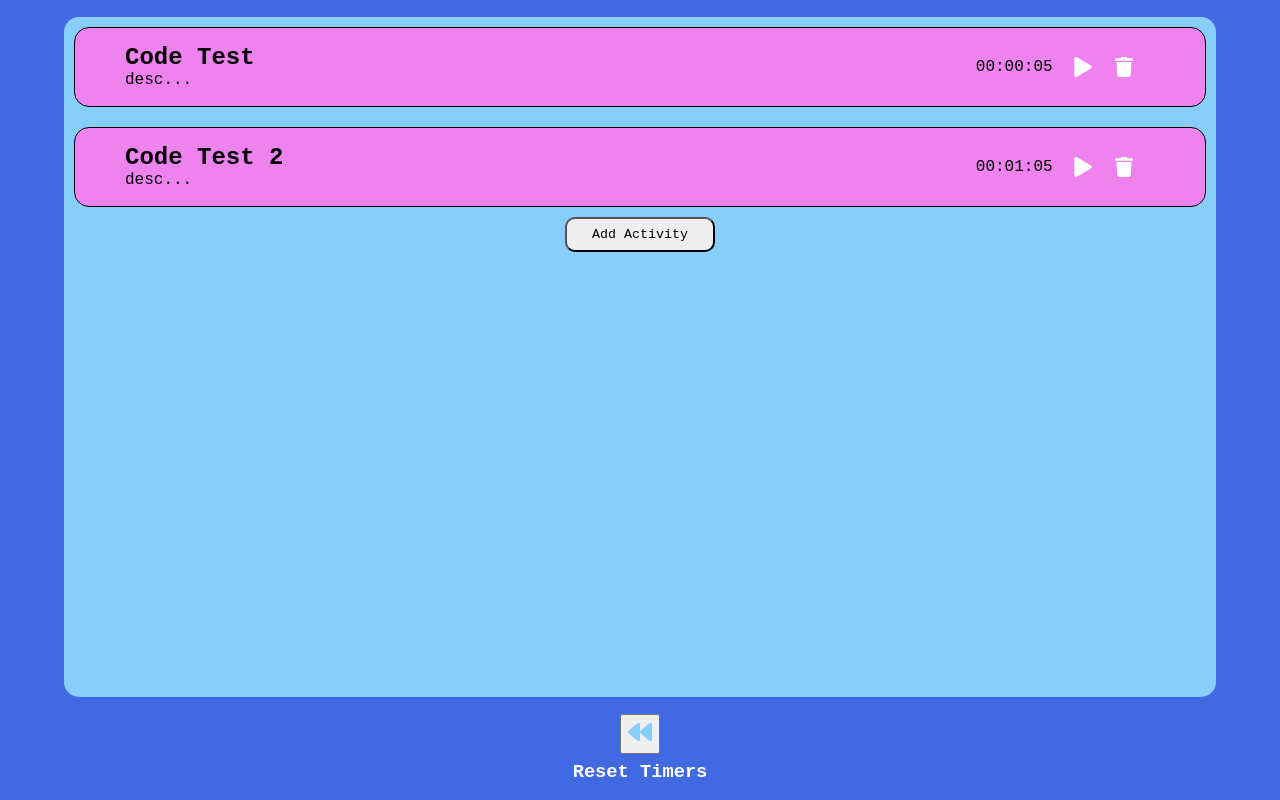
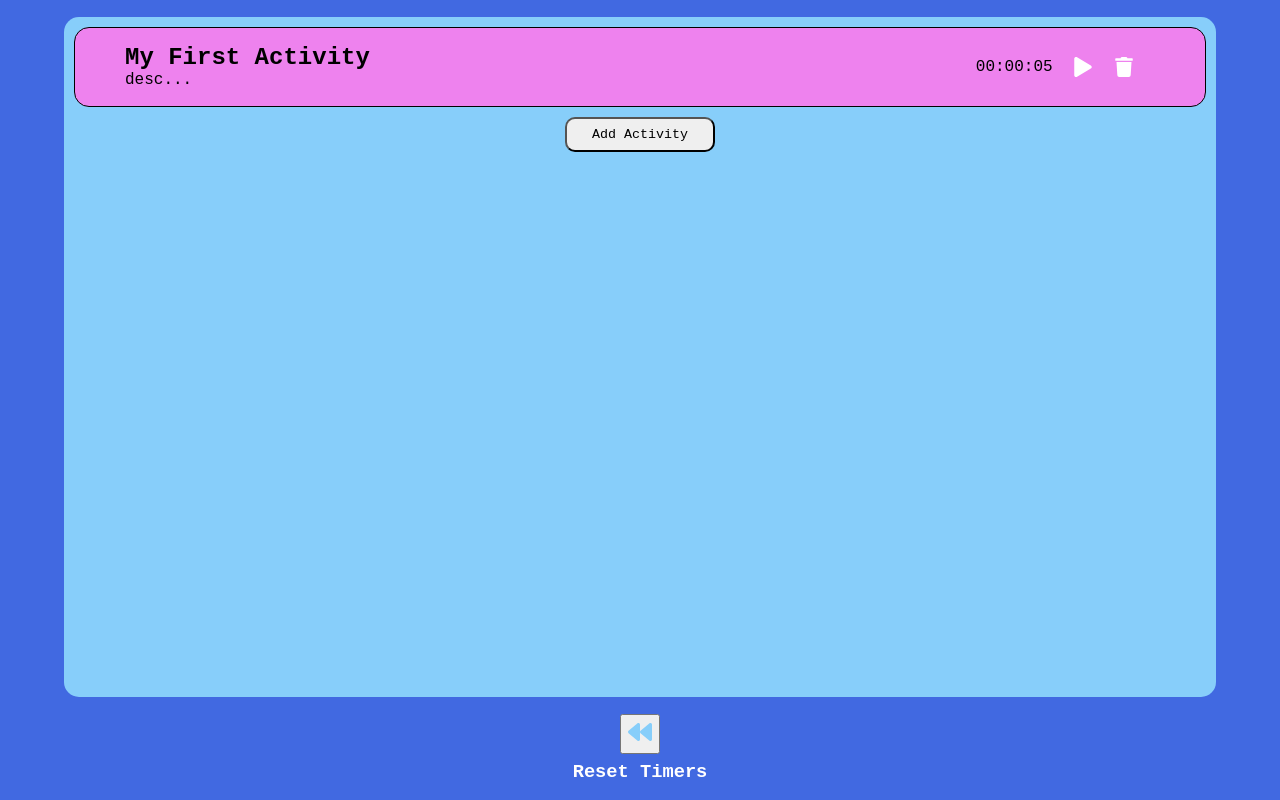
Before and after one commit to MichaelWearing/daily-task-planner, a React (Create React App) app: page / in a window 1280 px wide. Built offline with nearby package versions, Linux system fonts and the light colour scheme.

Commit message:
Started using localStorage

```diff
--- a/src/App.js
+++ b/src/App.js
@@ -2,7 +2,6 @@ import React, { useState, useId, useEffect } from "react";
 
 import Board from "./components/Board/Board";
 import ActivityCreation from "./components/ActivityCreation/ActivityCreation";
-
 
 //
 // Maybe have a congratz screen for completeing a day
@@ -13,23 +12,22 @@ import ActivityCreation from "./components/ActivityCreation/ActivityCreation";
 //
 // User Input, need to add all boxes and correctly
 //
-// Save stuff via cookies
-//
-// useEffect(() => {
-//   update cookies
-// }, [dailyActivities])
-//
 
 const App = () => {
   const id = useId();
-  const id2 = useId();
 
   const [showModal, setShowModal] = useState(false);
 
-  const [dailyActivities, setDailyActivities] = useState([
+  const initialDataFromLocalStorage = JSON.parse(
+    localStorage.getItem("dailyActivitiesLocalStorage")
+  );
+
+  const initialData = initialDataFromLocalStorage
+    ? initialDataFromLocalStorage
+    : [
         {
           id: id,
-      title: "Code Test",
+          title: "My First Activity",
           duration: {
             hours: 0,
             minutes: 0,
@@ -41,24 +39,16 @@ const App = () => {
             seconds: 5,
           },
         },
-    {
-      id: id2,
-      title: "Code Test 2",
-      duration: {
-        hours: 0,
-        minutes: 1,
-        seconds: 5,
-      },
-      remainingTime: {
-        hours: 0,
-        minutes: 1,
-        seconds: 5,
-      },
-    },
-  ]);
+      ];
 
-  // console.log(dailyActivities, "App.js - dailyActivities");
-  console.log(dailyActivities[0].remainingTime, "App.js - dailyActivities");
+  const [dailyActivities, setDailyActivities] = useState(initialData);
+
+  useEffect(() => {
+    localStorage.setItem(
+      "dailyActivitiesLocalStorage",
+      JSON.stringify(dailyActivities)
+    );
+  }, [dailyActivities]);
 
   return (
     <>
--- a/src/components/Board/Board.styles.js
+++ b/src/components/Board/Board.styles.js
@@ -19,8 +19,6 @@ export const InnerWrapper = styled.div`
 
   display: flex;
   flex-direction: column;
-
-  /* margin: 50px 50px 5vh 50px; */
 
   border-radius: 15px;
 `;
@@ -54,6 +52,7 @@ export const ResetButton = styled.button`
 `;
 
 export const ResetIcon = styled(FaBackward)`
+  // Change icon
   color: lightskyblue;
 
   height: 3vh;
```
Lines whose indentation alone changed are shown as unchanged.
